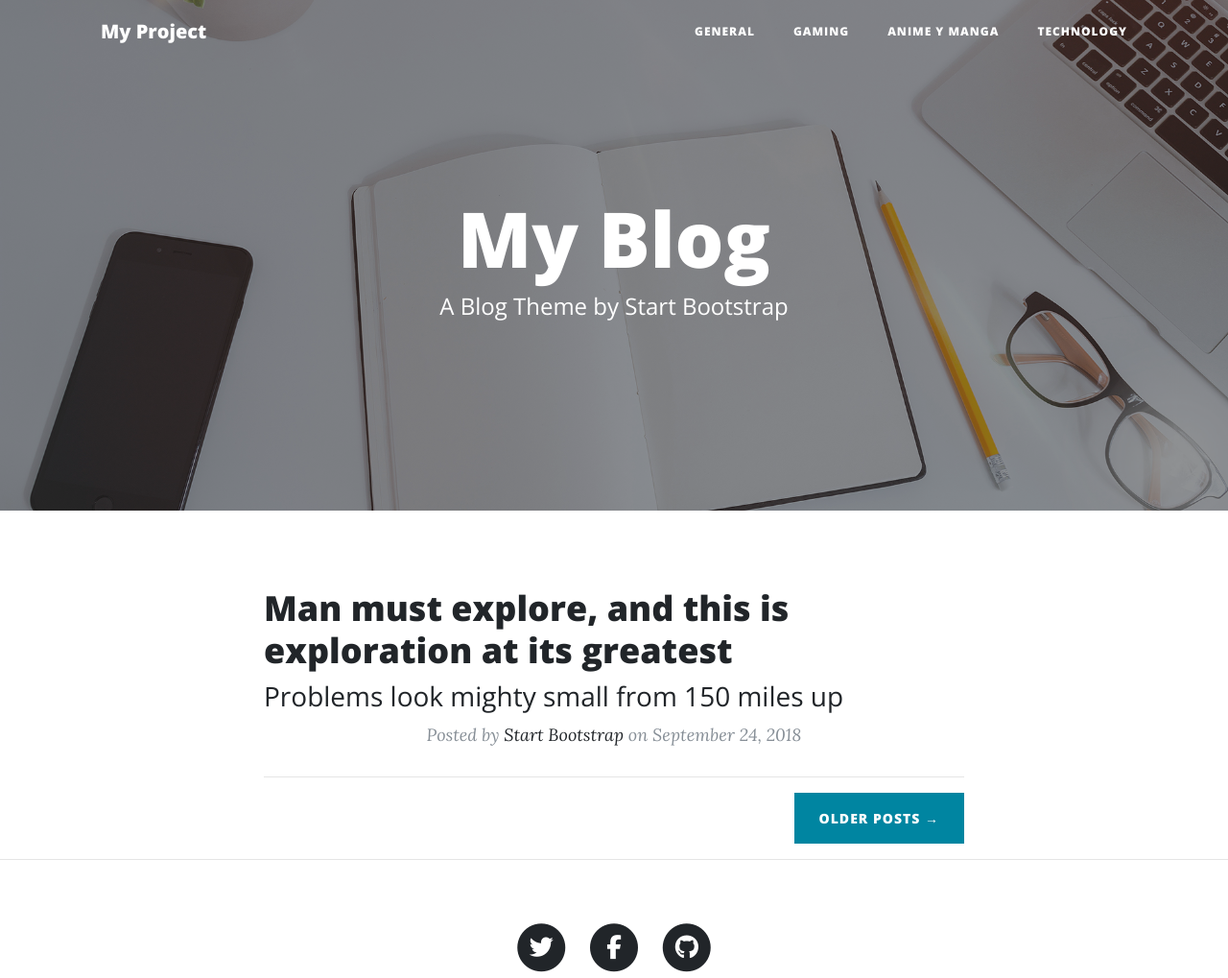
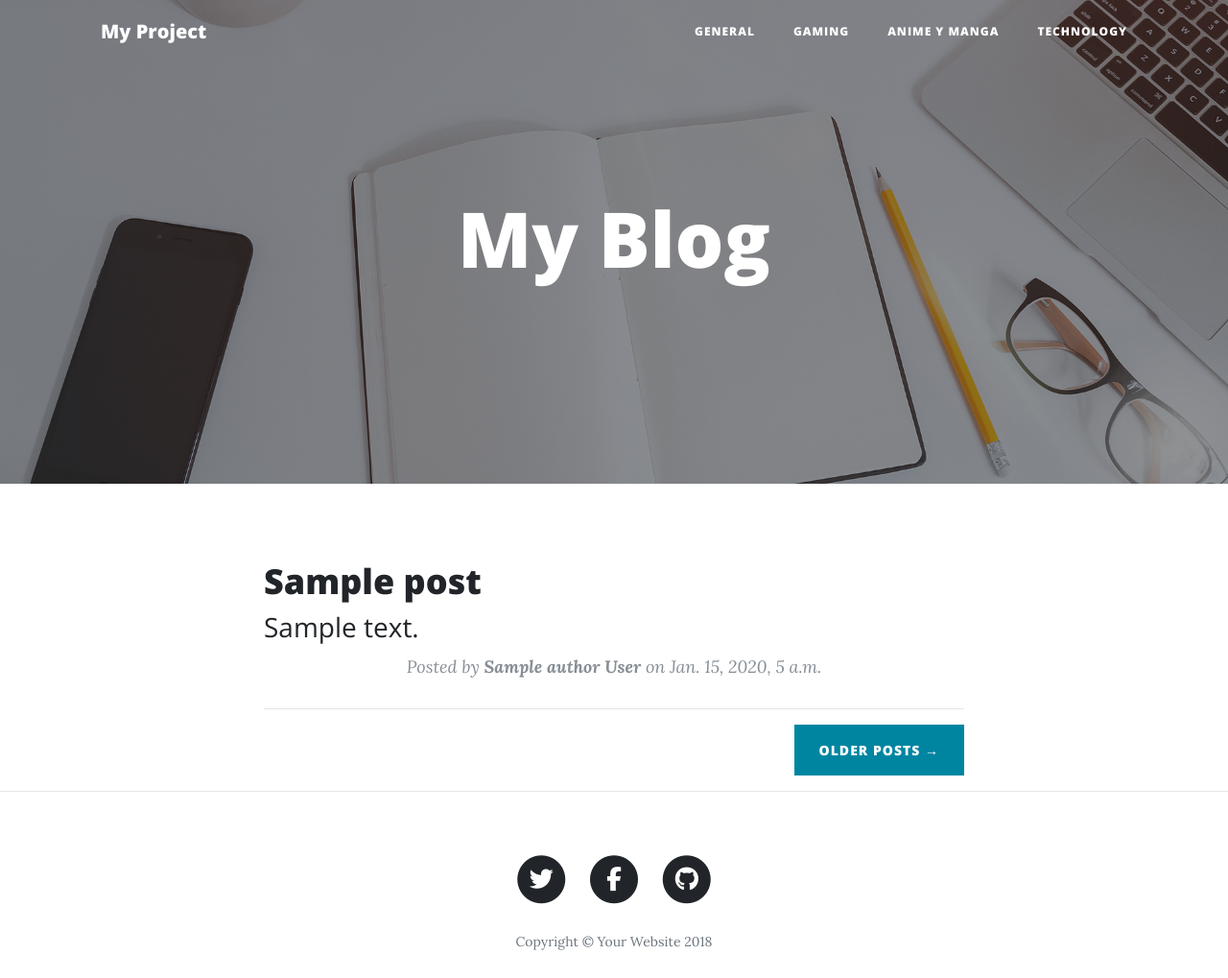
Before and after one commit to DevNickDs/blog-django, a Django app: page / in a window 1280 px wide. Shown: the top 1019 px of the page at 96% size. After the commit the page ends 990 px from the top, so only its background shows below. Run offline with Django 4.2, Linux system fonts and the light colour scheme; tables that the repository leaves empty hold one stand-in row (values such as "Sample post"); some libraries are stand-ins or nearby versions.

Commit message:
created views for posts and their categories, then show in templates

```diff
--- a/blog/views.py
+++ b/blog/views.py
@@ -1,18 +1,37 @@
 from django.shortcuts import render
+from .models import Post, Category
 
 # Create your views here.
 
 def home(request):
-    return render(request, 'index.html')
+    posts = Post.objects.filter(state=True)
+    #print(post)
+    return render(request, 'index.html', {'posts': posts})
 
 def general(request):
-    return render(request, 'general.html')
+    posts = Post.objects.filter(
+        state = True,
+        category = Category.objects.get(name='General')
+    )
+    return render(request, 'general.html', {'posts': posts})
 
 def anime_manga(request):
-    return render(request, 'anime_manga.html')
+    posts = Post.objects.filter(
+        state = True,
+        category = Category.objects.get(name='Anime y Manga')
+    )
+    return render(request, 'anime_manga.html', {'posts': posts})
 
 def technology(request):
-    return render(request, 'technology.html')
+    posts = Post.objects.filter(
+        state = True,
+        category = Category.objects.get(name='Technology')
+    )
+    return render(request, 'technology.html', {'posts': posts})
 
 def video_games(request):
-    return render(request, 'video_games.html')
+    posts = Post.objects.filter(
+        state = True,
+        category = Category.objects.get(name='Gaming')
+    )
+    return render(request, 'video_games.html', {'posts': posts})
--- a/templates/index.html
+++ b/templates/index.html
@@ -49,8 +49,7 @@
         <div class="row">
           <div class="col-lg-8 col-md-10 mx-auto">
             <div class="site-heading">
-              <h1>{% block title_body %}My Blog{% endblock title_body %}</h1>
-              <span class="subheading">A Blog Theme by Start Bootstrap</span>
+              <h1 class="fs-2">{% block title_body %}My Blog{% endblock title_body %}</h1>
             </div>
           </div>
         </div>
@@ -60,20 +59,26 @@
     <div class="container">
       <div class="row">
         <div class="col-lg-8 col-md-10 mx-auto">
+          {% if posts %}
+            {% for post in posts %}
               <div class="post-preview">
                 <a href="post.html">
                   <h2 class="post-title">
-                Man must explore, and this is exploration at its greatest
+                    {{ post.title }}
                   </h2>
                   <h3 class="post-subtitle">
-                Problems look mighty small from 150 miles up
+                    {{ post.description }}
                   </h3>
                 </a>
                 <p class="post-meta">Posted by
-              <a href="#">Start Bootstrap</a>
-              on September 24, 2018</p>
+                  <strong >{{ post.author }}</strong>
+                  on {{ post.created_at }}</p>
               </div>
               <hr>
+            {% endfor %}
+          {% else %}
+          <h1>No posts yet</h1>
+          {% endif %}
           <!-- Pager -->
           <div class="clearfix">
             <a class="btn btn-primary float-right" href="#">Older Posts &rarr;</a>
```
Lines whose indentation alone changed are shown as unchanged.
